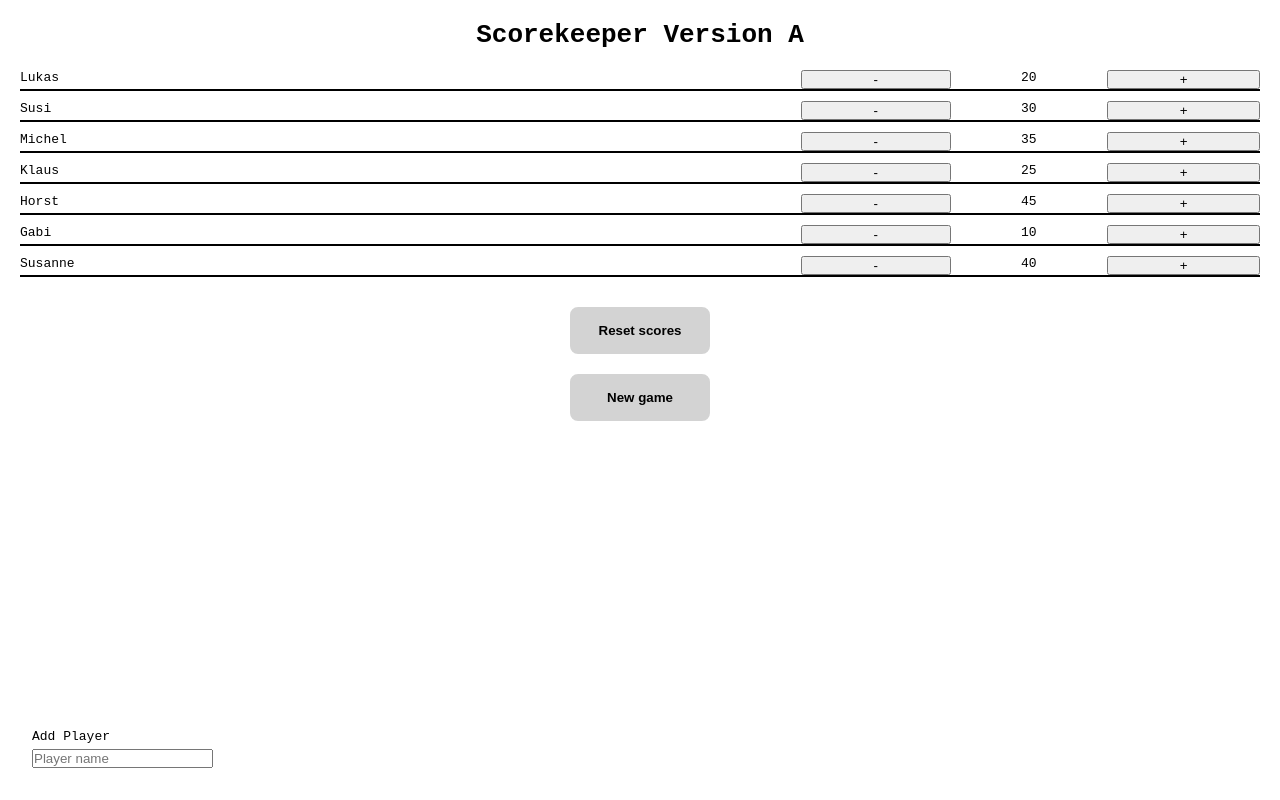
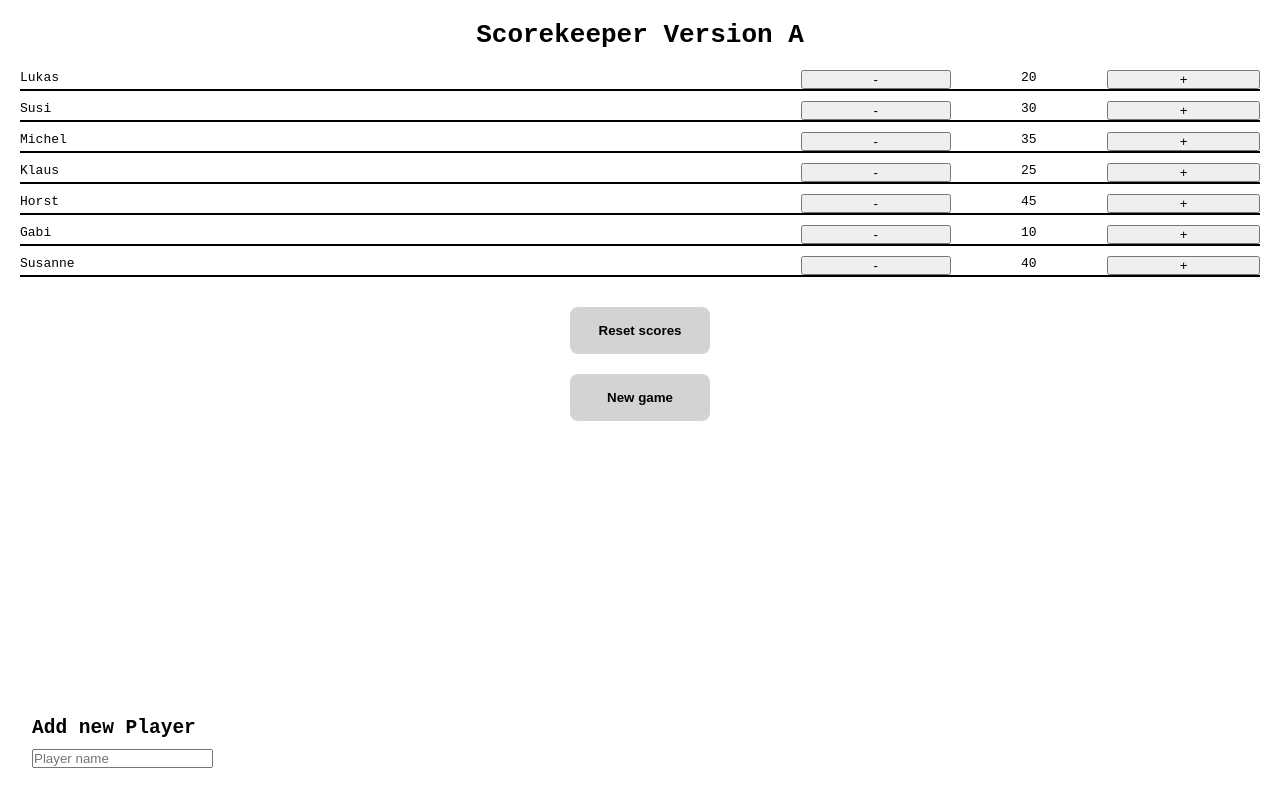
Before and after one commit to bensle/scorekeeper-app, a React (Create React App) app: page / in a window 1280 px wide. Built offline with nearby package versions, Linux system fonts and the light colour scheme.

Commit message:
Add form addplayer state

```diff
--- a/src/PlayerForm.js
+++ b/src/PlayerForm.js
@@ -1,14 +1,43 @@
+import { useState } from 'react';
 import './PlayerForm.css';
+
+const players = [
+  {
+    name: 'John Doe',
+    score: 0,
+  },
+];
+
 export default function PlayerForm() {
+  const [player, setPlayer] = useState([players]);
+
+  function onSubmit(event) {
+    event.preventDefault();
+    const form = event.target;
+    const { name } = form.elements;
+    handleSubmit(name.value);
+  }
+
+  function handleSubmit(name) {
+    setPlayer([
+      ...player,
+      {
+        name: name,
+        score: 0,
+      },
+    ]);
+  }
+
+  console.log(player);
+
   return (
-    <form className="PlayerForm">
-      <label className="Playerform__label" htmlFor="addplayer">
-        Add Player
-      </label>
+    <form className="PlayerForm" aria-labelledby="Player" onSubmit={onSubmit}>
+      <h2 id="Player"> Add new Player</h2>
+      <label className="Playerform__label" htmlFor="name"></label>
       <input
         className="Playerform__input"
         type="text"
-        id="addplayer"
+        id="name"
         required
         placeholder="Player name"
       ></input>
```
